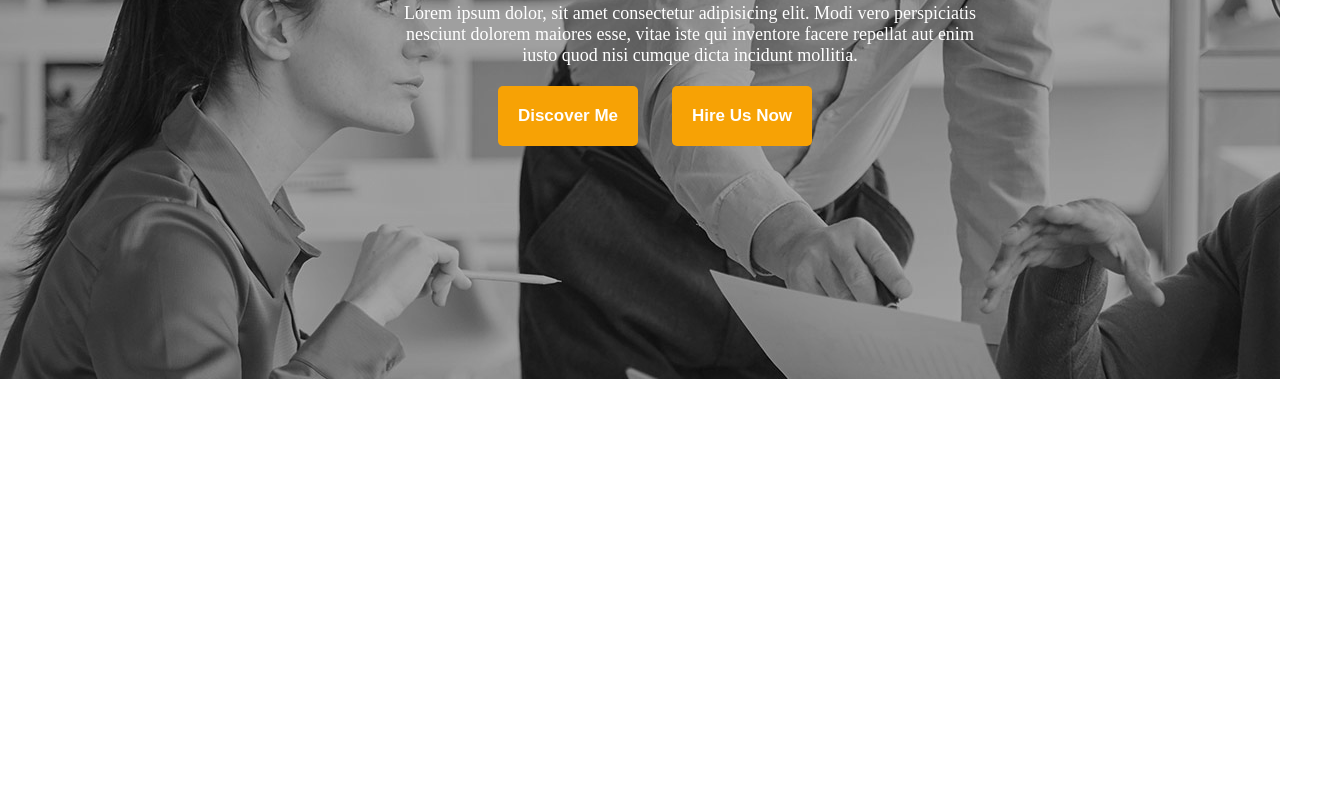
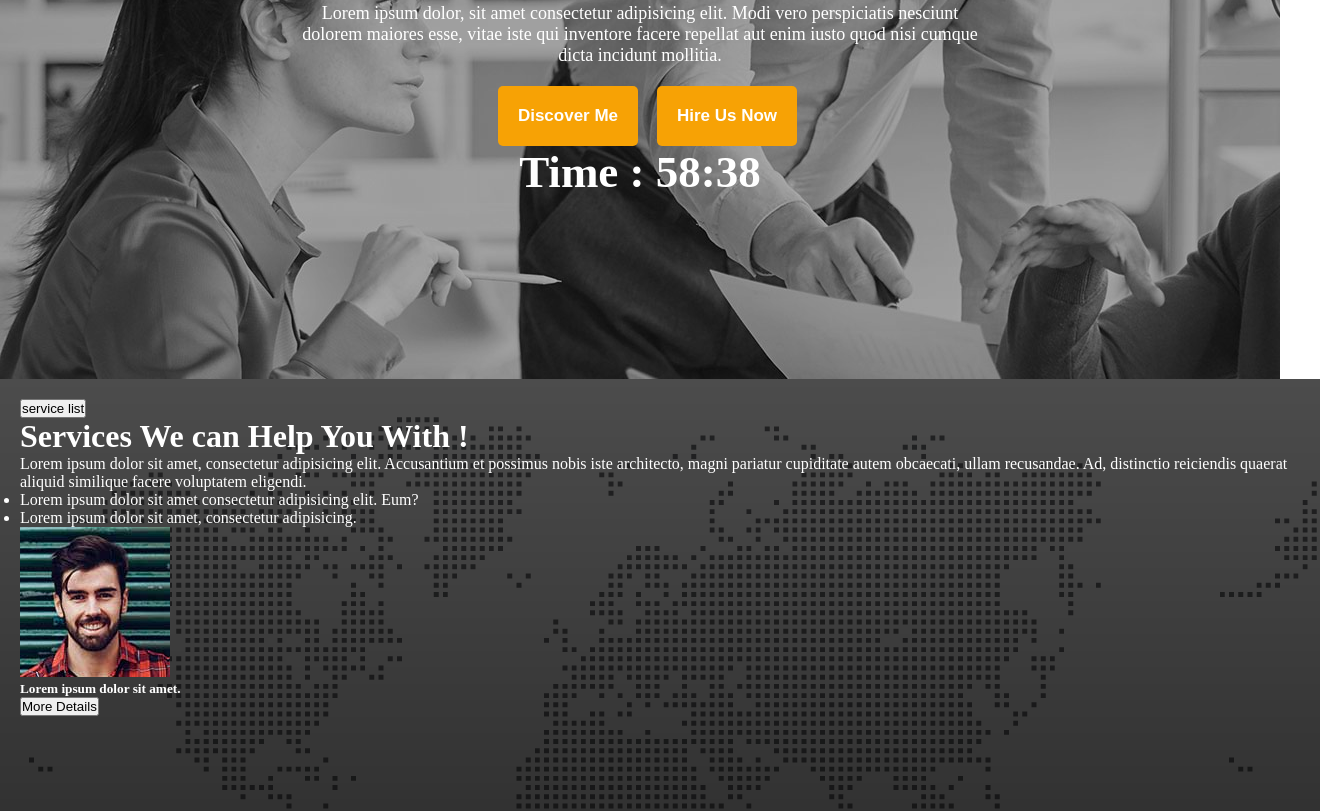
Before and after one commit to mdali017/digital-agency.github.io, a plain HTML site: page index.html in a window 1280 px wide. Shown: the part 508-1319 px from the top of the page, 1320 px wide, since content can reach past the window. Before the commit the page ends 887 px from the top, so only its background shows below. Drawn offline with Linux system fonts and the light colour scheme.

Commit message:
servics section add

```diff
--- a/index.html
+++ b/index.html
@@ -25,7 +25,7 @@
     </div>
     <div class="banner-container">
         <div class="banner-details">
-            <h1 class="banner-title">Digital Agency You Can Rely Upon!</h1>
+            <h1 class="banner-title"> <span style="color: orange;">Digital</span> Agency You Can Rely Upon!</h1>
             <p>Lorem ipsum dolor, sit amet consectetur adipisicing elit. Modi vero perspiciatis nesciunt dolorem maiores
                 esse, vitae iste qui inventore facere repellat aut enim iusto quod nisi cumque dicta incidunt mollitia.
             </p>
@@ -33,8 +33,33 @@
                 <button>Discover Me</button>
                 <button>Hire Us Now</button>
             </div>
+            <h1>Time : 58:38</h1>
         </div>
     </div>
+    <div class="service-container">
+        <div class="service-left-container">
+            <div class="service-details">
+                <button class="button">service list</button>
+                <h1>Services We can Help You With !</h1>
+                <p>Lorem ipsum dolor sit amet, consectetur adipisicing elit. Accusantium et possimus nobis iste
+                    architecto, magni pariatur cupiditate autem obcaecati, ullam recusandae. Ad, distinctio reiciendis
+                    quaerat aliquid similique facere voluptatem eligendi.</p>
+                <ul>
+                    <li>Lorem ipsum dolor sit amet consectetur adipisicing elit. Eum?</li>
+                    <li>Lorem ipsum dolor sit amet, consectetur adipisicing.</li>
+                </ul>
+                <div class="author-details">
+                    <img src="/asset/image/author.jpg" alt="">
+                    <h5>Lorem ipsum dolor sit amet.</h5>
+                </div>
+                <div class="more-details">
+                    <button>More Details</button>
+                </div>
+            </div>
+        </div>
+        <div class="service-right-container"></div>
+    </div>
+    <h1>Time :-  01:22:19</h1>
 </body>
 
 </html>
--- a/style.css
+++ b/style.css
@@ -44,7 +44,7 @@
 .banner-details p{
     text-align: center;
     color: #fff;
-    margin-left: 400px;
+    margin-left: 300px;
     margin-right: 300px;
     font-size: 18px;
     margin-top: 20px;
@@ -54,7 +54,7 @@
 .banner-details h1{
     text-align: center;
     color: #fff;
-    margin-left: 400px;
+    margin-left: 300px;
     margin-right: 300px;
     font-size: 45px;
 
@@ -66,7 +66,7 @@
 .button button{
     width: 140px;
     height: 60px;
-    margin-left: 30px;
+    margin-left: 15px;
     border: none;
     border-radius: 5px;
     background-color: rgb(247, 162, 5);
@@ -75,3 +75,15 @@
     font-weight: 700;
 
 }
+/* Services Section Style */
+.service-container{
+    width: 100%;
+    height: 100vh;
+    /* background-color: black; */
+    background-image: url('/asset/image/footer-bg.png'),
+    linear-gradient(rgba(0,0,0,0.7),rgba(0,0,0,0.9));
+    background-blend-mode: overlay;
+    color: #fff;
+    padding: 20px;
+
+}
```
